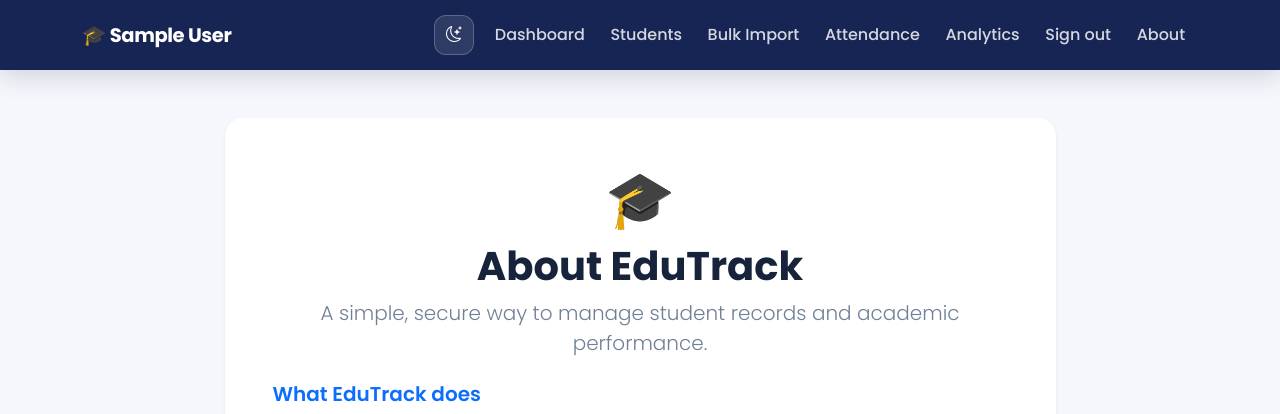
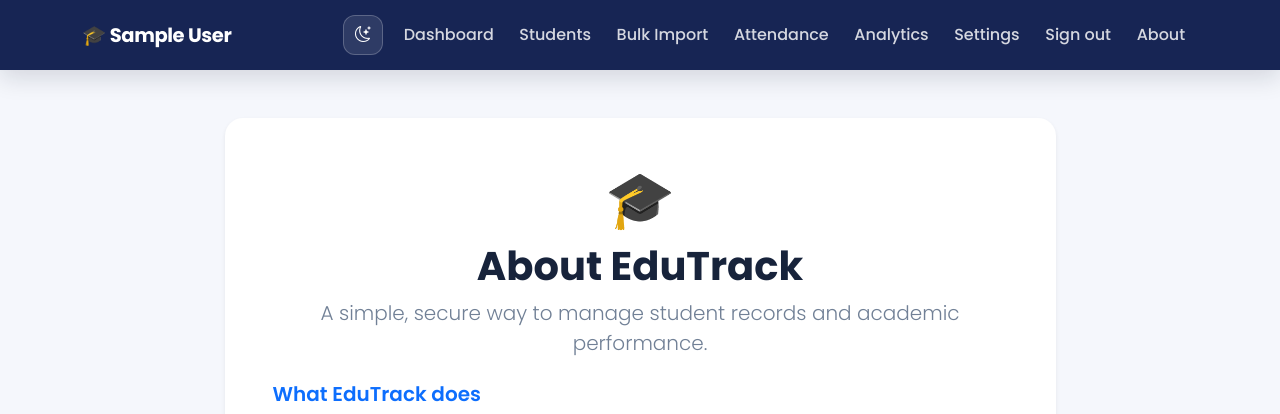
Before and after one commit to alpha00045/EduTrack, a Flask app: page /about in a window 1280 px wide. Shown: the top 414 px of the page. Run offline with Flask 3, Linux system fonts and the light colour scheme; the visitor is signed in with stand-in values (Sample User, id 1); parts of the project's set-up code (start-up, migrations or seed data) failed here and were passed over; some libraries are stand-ins or nearby versions.

Commit message:
Add organization settings navigation

```diff
--- a/templates/partials/navbar.html
+++ b/templates/partials/navbar.html
@@ -24,6 +24,7 @@
 <li class="nav-item"><a class="nav-link" href="{{ url_for("organization_import_students") }}">Bulk Import</a></li>
 <li class="nav-item"><a class="nav-link" href="{{ url_for("organization_attendance") }}">Attendance</a></li>
 <li class="nav-item"><a class="nav-link" href="{{ url_for("organization_analytics") }}">Analytics</a></li>
+<li class="nav-item"><a class="nav-link" href="{{ url_for("organization_settings") }}">Settings</a></li>
 <li class="nav-item"><form method="POST" action="{{ url_for("organization_logout") }}" class="m-0"><input type="hidden" name="csrf_token" value="{{ csrf_token() }}"><button class="nav-link btn btn-link" type="submit">Sign out</button></form></li>
 {% elif session.get("admin") %}
                 <li class="nav-item">
```
